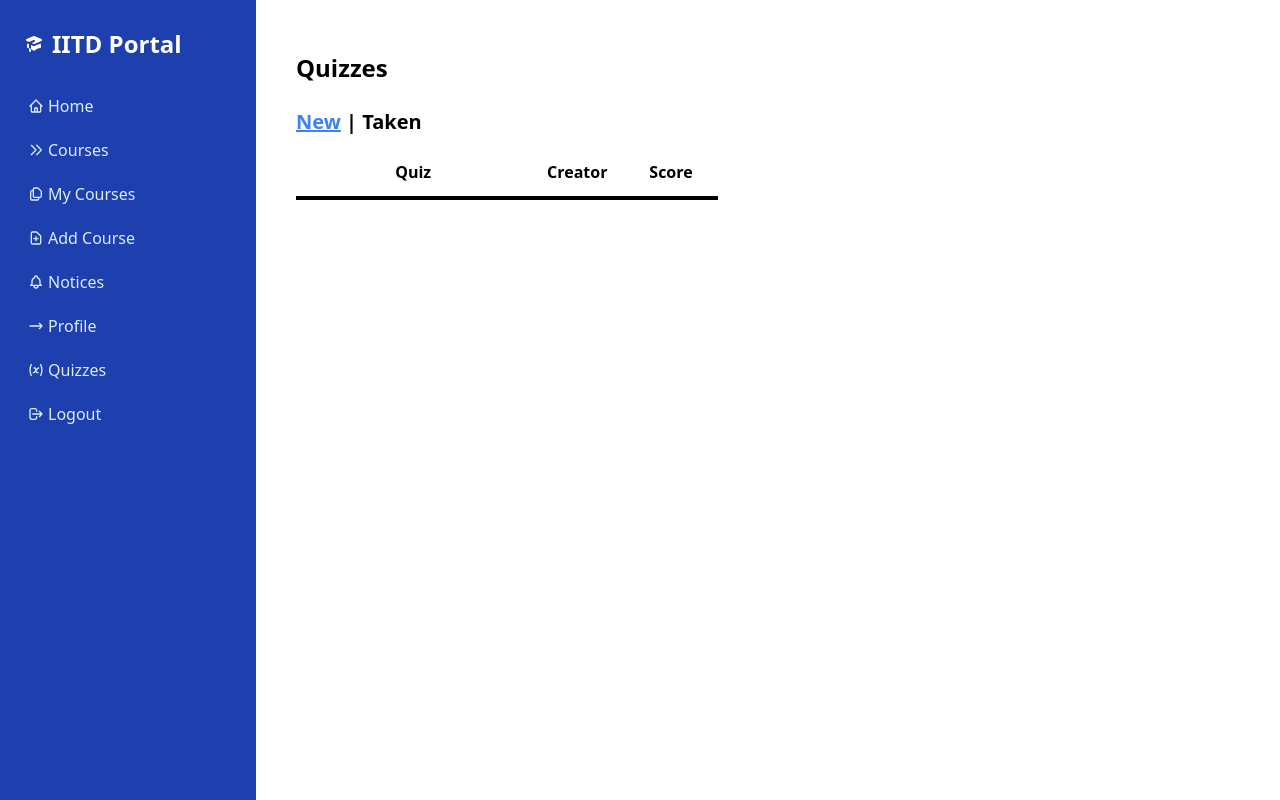
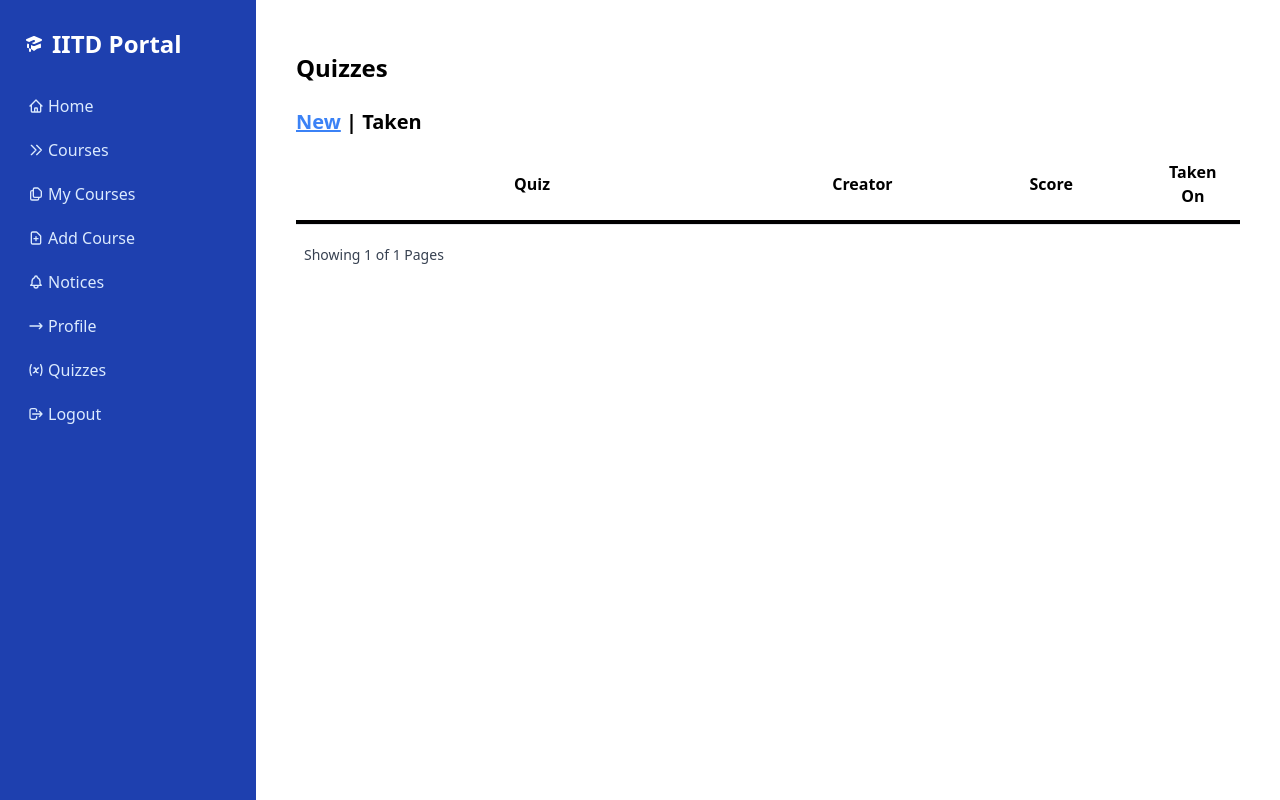
Before and after one commit to tsg-asya/student-portal, a Django app: page /quiz/students/taken/ in a window 1280 px wide. Run offline with Django 3.2, Linux system fonts and the light colour scheme; a user stored in the database is signed in; tables that the repository leaves empty hold one stand-in row (values such as "Sample post"); lists and menus that the app fills with data are empty; some libraries are stand-ins or nearby versions.

Commit message:
add pagination to quiz - student and teacher views

```diff
--- a/quiz/templates/quiz/student/taken_quiz_list.html
+++ b/quiz/templates/quiz/student/taken_quiz_list.html
@@ -11,6 +11,7 @@
         <th class="w-1/2 font-bold p-3">Quiz</th>
         <th class="w-1/5 font-bold p-3">Creator</th>
         <th class="w-1/5 font-bold p-3">Score</th>
+        <th class="w-1/5 font-bold p-3">Taken On</th>
       </tr>
     </thead>
     <tbody>
@@ -19,8 +20,30 @@
         <td class="w-1/2 p-3 text-center font-semibold break-words">{{ taken_quiz.quiz.name }}</td>
         <td class="w-1/5 p-3 text-center font-semibold break-words">{{ taken_quiz.quiz.owner }}</td>
         <td class="w-1/5 p-3 text-center break-words">{{ taken_quiz.score }}</td>
+        <td class="w-1/5 p-3 text-center break-words">{{ taken_quiz.date|date:"M d, Y" }}</td>
       </tr>
       {% endfor %}
     </tbody>
   </table>
+  <div class="bg-white px-2 py-3 flex items-center justify-between border-t border-gray-200 sm:px-2">
+    <span class="step-links">
+        {% if page_obj.has_previous %}
+            <a href="?page=1" class="relative inline-flex items-center px-4 py-2 border border-gray-300 text-sm font-medium rounded-md text-gray-700 bg-white hover:bg-gray-50">&laquo; First</a>
+            <a href="?page={{ page_obj.previous_page_number }}" class="relative inline-flex items-center px-4 py-2 border border-gray-300 text-sm font-medium rounded-md text-gray-700 bg-white hover:bg-gray-50">Previous</a>
+        {% endif %}
+
+        {% if page_obj.has_next %}
+            <a href="?page={{ page_obj.next_page_number }}" class="relative inline-flex items-center px-4 py-2 border border-gray-300 text-sm font-medium rounded-md text-gray-700 bg-white hover:bg-gray-50">Next</a>
+            <a href="?page={{ page_obj.paginator.num_pages }}" class="relative inline-flex items-center px-4 py-2 border border-gray-300 text-sm font-medium rounded-md text-gray-700 bg-white hover:bg-gray-50">Last &raquo;</a>
+        {% endif %}
+
+        <p class="text-sm text-gray-700 pt-2">
+            Showing
+            <span class="font-medium">{{ page_obj.number }}</span>
+            of
+            <span class="font-medium">{{ page_obj.paginator.num_pages }}</span>
+            Pages
+          </p>
+    </span>
+  </div>
 {% endblock lcontent %}
--- a/quiz/templates/quiz/teacher/quiz_results.html
+++ b/quiz/templates/quiz/teacher/quiz_results.html
@@ -25,4 +25,5 @@
       {% endfor %}
     </tbody>
   </table>
+
 {% endblock lcontent %}
--- a/quiz/views.py
+++ /dev/null
@@ -1,6 +0,0 @@
-from django.shortcuts import render
-from django.http import HttpResponse
-
-
-def test(request):
-    return HttpResponse('Hl')
--- a/quiz/views/student.py
+++ b/quiz/views/student.py
@@ -19,6 +19,7 @@ class QuizListView(StudentLoginMixin, ListView):
     ordering = ('name', )
     context_object_name = 'quizzes'
     template_name = 'quiz/student/quiz_list.html'
+    paginate_by = 10
 
     def get_queryset(self):
         student = self.request.user.student
@@ -78,7 +79,9 @@ def take_quiz(request, pk):
 class TakenQuizListView(StudentLoginMixin, ListView):
     model = TakenQuiz
     context_object_name = 'taken_quizzes'
+    ordering = ('-date')
     template_name = 'quiz/student/taken_quiz_list.html'
+    paginate_by = 10
 
     def get_queryset(self):
         queryset = self.request.user.student.taken_quizzes \
--- a/quiz/views/teacher.py
+++ b/quiz/views/teacher.py
@@ -21,6 +21,7 @@ class QuizListView(TeacherLoginMixin, ListView):
     ordering = ('name', )
     context_object_name = 'quizzes'
     template_name = 'quiz/teacher/quiz_change_list.html'
+    paginate_by = 10
 
     def get_queryset(self):
         queryset = self.request.user.quizzes \
```
Also changed, not shown: quiz/templates/quiz/student/quiz_list.html (+21 -0 lines), quiz/templates/quiz/teacher/quiz_change_list.html (+21 -0 lines).
